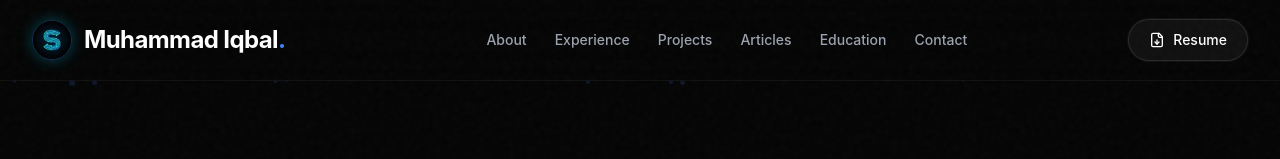
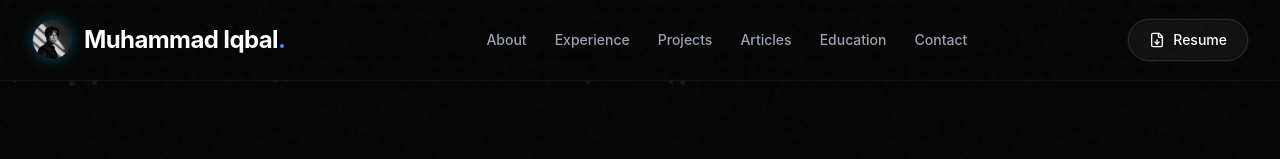
Before and after one commit to Shiverion/Shiverion.github.io, a React (Vite) app: page / in a window 1280 px wide. Shown: the top 159 px of the page. Built offline with nearby package versions, Linux system fonts and the light colour scheme.

Commit message:
feat(ui): update branding assets
- Header: Uses profile photo (profileImageUrl)
- Favicon: Uses 'S' cyberpunk logo (logo-new.png)

```diff
--- a/index.html
+++ b/index.html
@@ -3,7 +3,7 @@
 
 <head>
   <meta charset="UTF-8" />
-  <link rel="icon" type="image/svg+xml" href="/favicon.svg" />
+  <link rel="icon" href="/images/logo-new.png" />
   <meta name="viewport" content="width=device-width, initial-scale=1.0" />
   <meta name="google-site-verification" content="29dSsOzwdHkml58uSK9qGvTBMv6ard0Ab_cEkGbnW9Y" />
 
--- a/src/App.jsx
+++ b/src/App.jsx
@@ -1076,9 +1076,9 @@ const Header = ({ currentPage, navigateTo, pages }) => {
               className="text-2xl font-bold text-white transition-all tracking-tight flex items-center gap-3"
             >
               <img
-                src="/images/logo-new.png"
-                alt="Logo"
-                className="w-10 h-10 rounded-full border border-neon-cyan/30 shadow-[0_0_15px_rgba(0,217,255,0.3)] hover:shadow-neon-cyan transition-shadow duration-300"
+                src={portfolioData.profileImageUrl}
+                alt="Profile"
+                className="w-10 h-10 rounded-full border border-neon-cyan/30 shadow-[0_0_15px_rgba(0,217,255,0.3)] hover:shadow-neon-cyan transition-shadow duration-300 object-cover"
               />
               <span>{portfolioData.name.split(' ').slice(0, 2).join(' ')}<span className="text-neon-blue">.</span></span>
             </motion.button>
```
